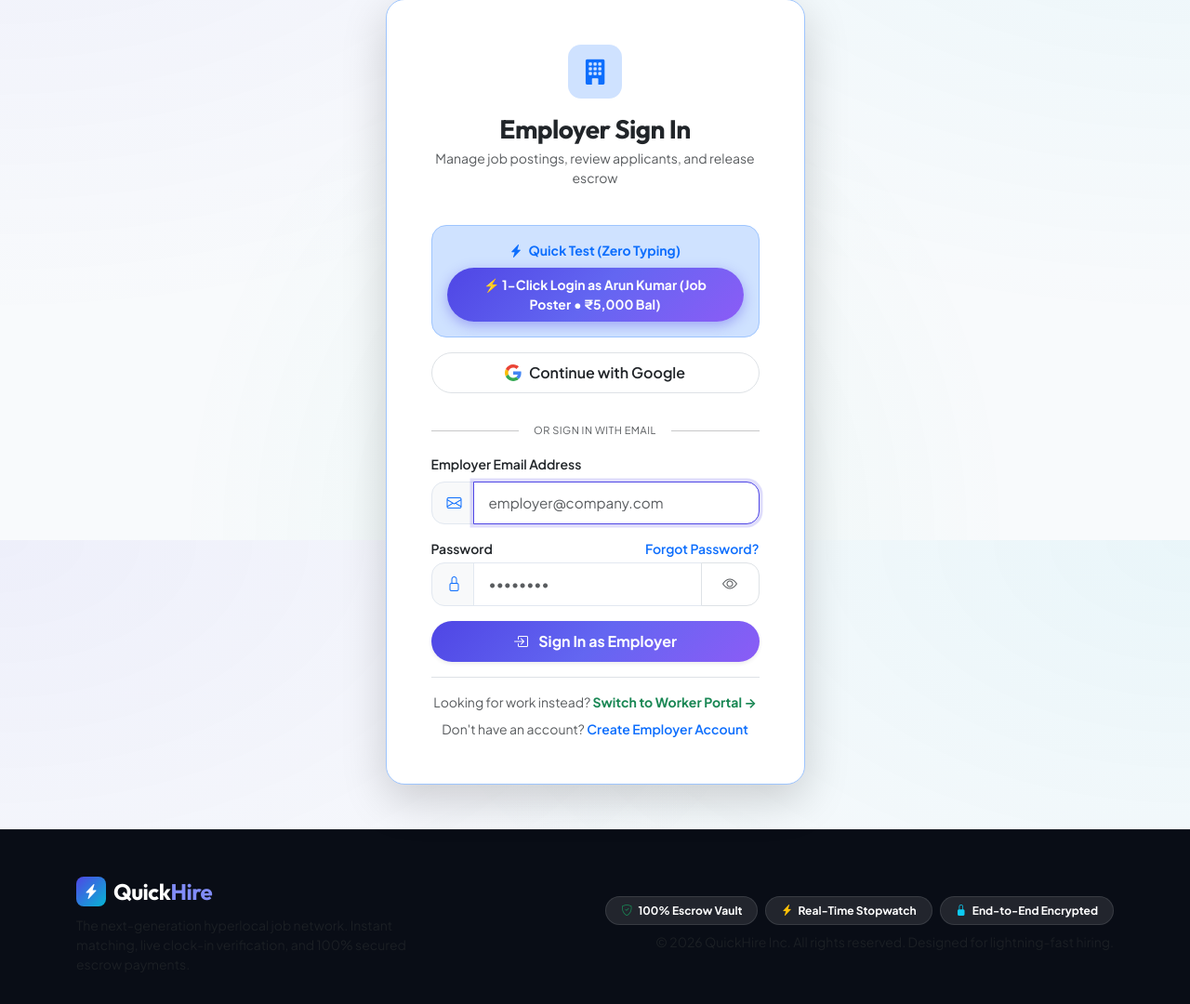
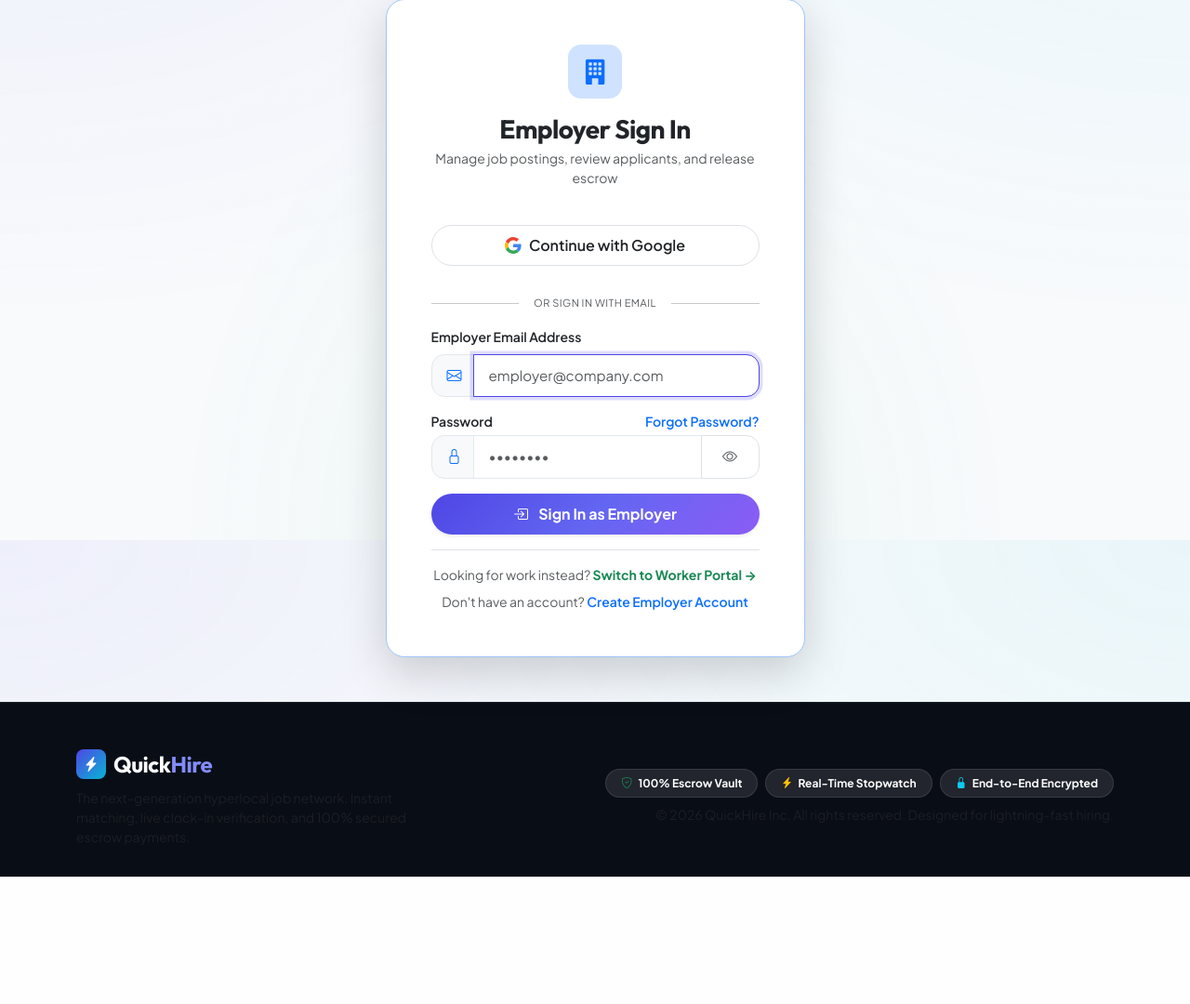
Before and after one commit to naveenpnp/QuickHireApp, a Flask app: page /login in a window 1280 px wide. Shown: the part 219-1299 px from the top of the page at 93% size. After the commit the page ends 1162 px from the top, so only its background shows below. Run offline with Flask 3, Linux system fonts and the light colour scheme; parts of the project's set-up code (start-up, migrations or seed data) failed here and were passed over.

Commit message:
Fix session secret_key fallback on Vercel and remove demo logins

```diff
--- a/api/index.py
+++ b/api/index.py
@@ -3,6 +3,8 @@
 
 # Ensure VERCEL env flag is active
 os.environ['VERCEL'] = '1'
+if not os.environ.get('SECRET_KEY', '').strip():
+    os.environ['SECRET_KEY'] = 'quickhire-production-secret-key-2026-vault-auth-99x7'
 
 PROJECT_ROOT = os.path.dirname(os.path.dirname(os.path.abspath(__file__)))
 BACKEND_DIR = os.path.join(PROJECT_ROOT, 'backend')
--- a/backend/app.py
+++ b/backend/app.py
@@ -50,7 +50,11 @@
     if loaders:
         app.jinja_loader = jinja2.ChoiceLoader(loaders)
 
-    app.secret_key = os.environ.get('SECRET_KEY', 'quickhire-super-secret-key-2026')
+    raw_secret = os.environ.get('SECRET_KEY', '')
+    if not raw_secret or not str(raw_secret).strip():
+        raw_secret = 'quickhire-production-secret-key-2026-vault-auth-99x7'
+    app.secret_key = str(raw_secret).strip()
+    app.config['SECRET_KEY'] = str(raw_secret).strip()
 
     # Explicit static route for Vercel Serverless
     @app.route('/static/<path:filename>')
--- a/backend/routes/auth_routes.py
+++ b/backend/routes/auth_routes.py
@@ -117,26 +117,6 @@
         return redirect(next_url)
     return redirect(url_for('main_routes.dashboard'))
 
-@auth_bp.route('/demo-login/<role>')
-def demo_login(role):
-    role = role.lower().strip()
-    if role in ('employer', 'poster', 'job-poster'):
-        email = "arun@gmail.com"
-        target_role = "employer"
-    else:
-        email = "rahul@gmail.com"
-        target_role = "worker"
-
-    user = UserModel.get_by_email(email)
-    if not user:
-        flash(f"Demo account {email} not found. Please register a new account.", "warning")
-        return redirect(url_for('auth_routes.login', role=target_role))
-
-    login_user(user, selected_role=target_role)
-    portal_name = "Job Poster / Employer Portal" if target_role == 'employer' else "Worker Portal"
-    flash(f"Signed into {portal_name} as {user['name']} with ₹{user['wallet_balance']:,.0f} balance.", "success")
-    return redirect(url_for('main_routes.dashboard'))
-
 @auth_bp.route('/forgot-password', methods=['GET', 'POST'])
 def forgot_password():
     if request.method == 'POST':
--- a/frontend/templates/login.html
+++ b/frontend/templates/login.html
@@ -29,15 +29,6 @@
             <h3 class="fw-extrabold m-0 text-dark font-heading">Employer Sign In</h3>
             <p class="text-muted small mt-1">Manage job postings, review applicants, and release escrow</p>
           </div>
-
-          <!-- Instant 1-Click Test Login -->
-          <div class="p-3 bg-primary-subtle rounded-4 mb-3 border border-primary-subtle text-center">
-            <div class="small fw-bold text-primary mb-2"><i class="bi bi-lightning-charge-fill me-1"></i> Quick Test (Zero Typing)</div>
-            <a href="{{ url_for('auth_routes.demo_login', role='employer') }}" class="btn btn-sm btn-primary fw-bold rounded-pill px-3 py-2 shadow-xs w-100">
-              ⚡ 1-Click Login as Arun Kumar (Job Poster &bull; ₹5,000 Bal)
-            </a>
-          </div>
-
 
           <!-- Google Sign-In Button -->
           <a href="{{ url_for('auth_routes.google_auth', role='employer') }}" class="btn btn-outline-dark w-100 py-2 mb-3 fw-semibold shadow-xs d-flex align-items-center justify-content-center gap-2 border rounded-pill bg-white">
@@ -114,15 +105,6 @@
             <p class="text-muted small mt-1">Browse open gigs, clock in on shifts, and track your wallet earnings</p>
           </div>
 
-          <!-- Instant 1-Click Test Login -->
-          <div class="p-3 bg-success-subtle rounded-4 mb-3 border border-success-subtle text-center">
-            <div class="small fw-bold text-success mb-2"><i class="bi bi-lightning-charge-fill me-1"></i> Quick Test (Zero Typing)</div>
-            <a href="{{ url_for('auth_routes.demo_login', role='worker') }}" class="btn btn-sm btn-success fw-bold rounded-pill px-3 py-2 shadow-xs w-100">
-              ⚡ 1-Click Login as Rahul Sharma (Worker &bull; ₹5,000 Bal)
-            </a>
-          </div>
-
-
           <!-- Google Sign-In Button -->
           <a href="{{ url_for('auth_routes.google_auth', role='worker') }}" class="btn btn-outline-dark w-100 py-2 mb-3 fw-semibold shadow-xs d-flex align-items-center justify-content-center gap-2 border rounded-pill bg-white">
             <svg width="18" height="18" viewBox="0 0 48 48">
```
Also changed, not shown: backend/test_routes.py (+7 -8 lines).
